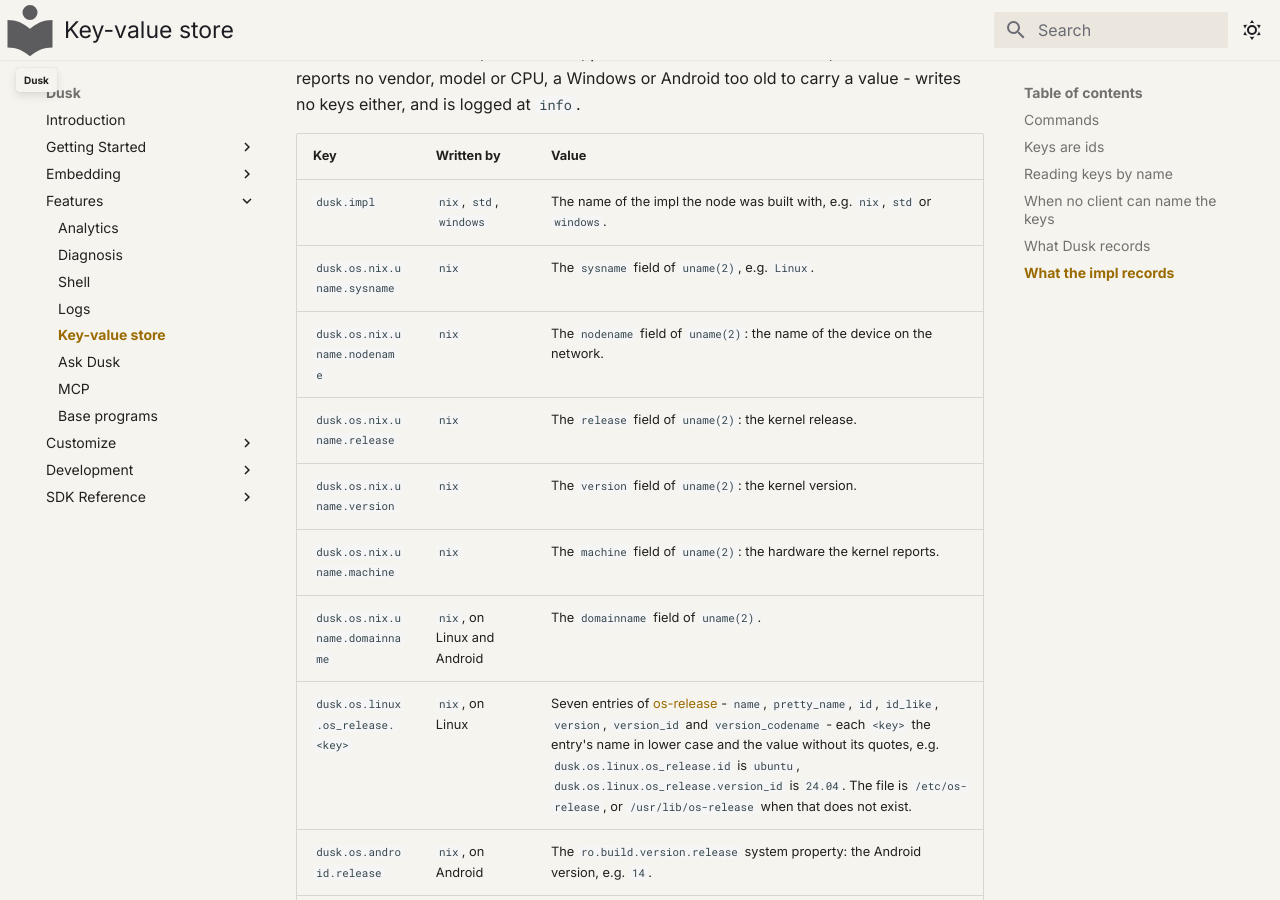
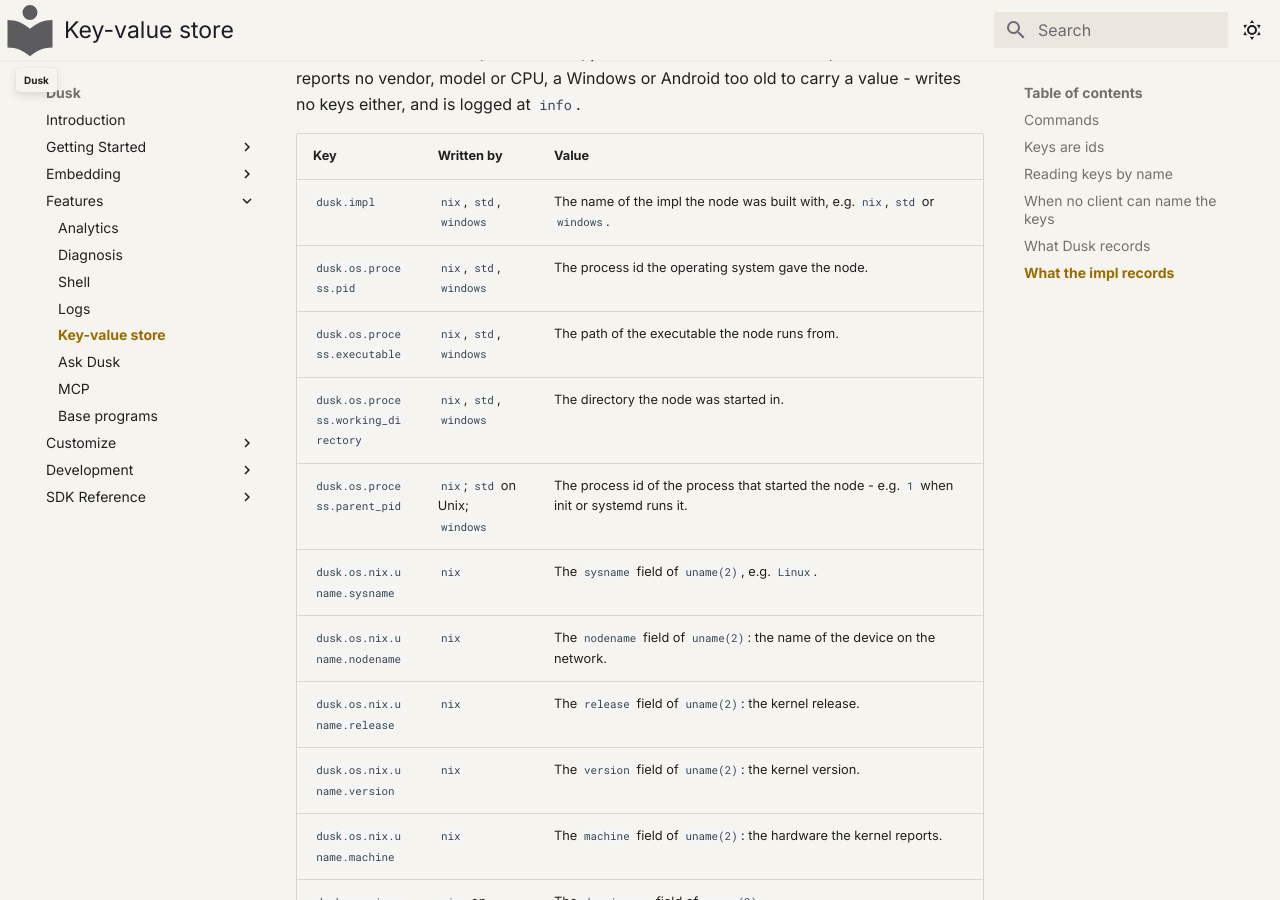
Before and after one commit to tomerze/dusk, an MkDocs documentation site: the page built from docs/docs/features/kvs.md, in a window 1280 px wide and 900 px high, scrolled down 3950 px. Built offline with MkDocs 1.6.1 and Material for MkDocs 9.7.7, drawn with Linux system fonts in a browser that asks for light colours; comment, search, counter and statistics services are not loaded.

Commit message:
Update docs for the process keys the nix, std and windows impls write
The impl table gains dusk.os.process.pid, the process id the operating system gave the node, dusk.os.process.executable, the path of the executable it runs from, and dusk.os.process.working_directory, the directory it was started in, all three written by the nix, std and windows impls; and dusk.os.process.parent_pid, the process id of the process that started it, written by the nix impl, the std impl on Unix and the windows impl.

```diff
--- a/docs/docs/features/kvs.md
+++ b/docs/docs/features/kvs.md
@@ -155,6 +155,10 @@ old to carry a value - writes no keys either, and is logged at `info`.
 | Key | Written by | Value |
 |-----|------------|-------|
 | `dusk.impl` | `nix`, `std`, `windows` | The name of the impl the node was built with, e.g. `nix`, `std` or `windows`. |
+| `dusk.os.process.pid` | `nix`, `std`, `windows` | The process id the operating system gave the node. |
+| `dusk.os.process.executable` | `nix`, `std`, `windows` | The path of the executable the node runs from. |
+| `dusk.os.process.working_directory` | `nix`, `std`, `windows` | The directory the node was started in. |
+| `dusk.os.process.parent_pid` | `nix`; `std` on Unix; `windows` | The process id of the process that started the node - e.g. `1` when init or systemd runs it. |
 | `dusk.os.nix.uname.sysname` | `nix` | The `sysname` field of `uname(2)`, e.g. `Linux`. |
 | `dusk.os.nix.uname.nodename` | `nix` | The `nodename` field of `uname(2)`: the name of the device on the network. |
 | `dusk.os.nix.uname.release` | `nix` | The `release` field of `uname(2)`: the kernel release. |
```
